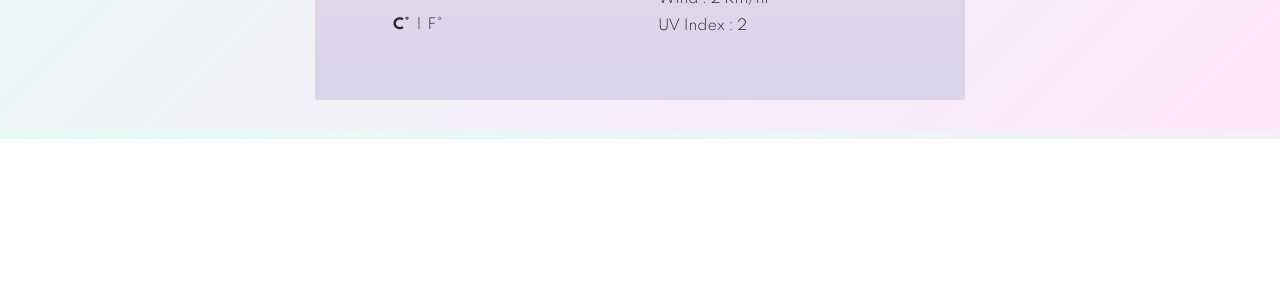
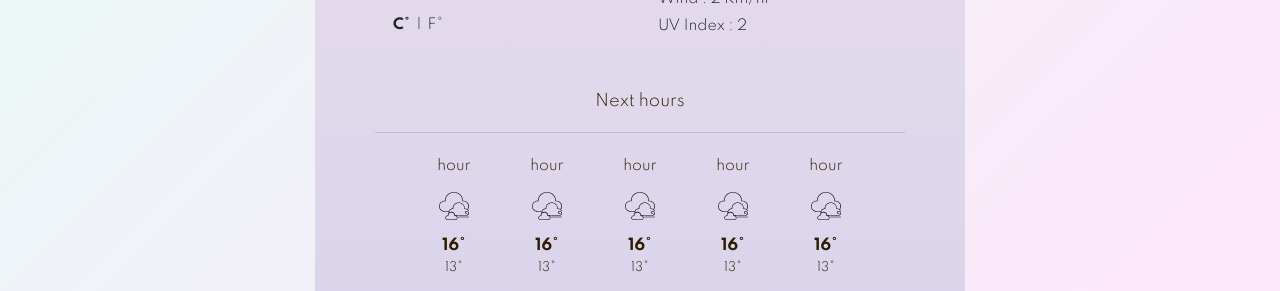
Before and after one commit to rannymonita/weather-app-react, a React (Create React App) app: page / in a window 1280 px wide. Shown: the part 661-952 px from the top of the page. Before the commit the page ends 800 px from the top, so only its background shows below. Built offline with nearby package versions, Linux system fonts and the light colour scheme.

Commit message:
Added Forecast section

```diff
--- a/src/App.js
+++ b/src/App.js
@@ -3,6 +3,7 @@ import Form from "./Form";
 import CurrentDate from "./CurrentDate";
 import City from "./City";
 import CurrentWeather from "./CurrentWeather";
+import Forecast from "./Forecast";
 
 import "./App.css";
 
@@ -14,6 +15,7 @@ function App() {
         <CurrentDate />
         <City />
         <CurrentWeather />
+        <Forecast />
       </header>
     </div>
   );
--- /dev/null
+++ b/src/DailyForecast.js
@@ -0,0 +1,17 @@
+import React from "react";
+import cloudy from "./cloudy.svg";
+
+export default function DailyForecast() {
+  return (
+    <span className="daily-forecast">
+      <ul className="list-group">
+        <li className="list-group-item day">hour</li>
+        <li className="list-group-item icon">
+          <img id="main-icon" alt="weather" src={cloudy} />
+        </li>
+        <li className="list-group-item max-temp">16&deg;</li>
+        <li className="list-group-item min-temp">13&deg;</li>
+      </ul>
+    </span>
+  );
+}
--- a/src/Forecast.js
+++ b/src/Forecast.js
@@ -0,0 +1,43 @@
+import React from "react";
+import DailyForecast from "./DailyForecast";
+
+export default function Forecast() {
+  return (
+    <div className="Forecast">
+      <div className="card card-style text-center">
+        <div className="card-header" id="headingTwo">
+          <h2 className="mb-0">
+            <button
+              className="btn btn-link btn-block text-center collapsed data-title text-nowrap active"
+              type="button"
+              data-bs-toggle="collapse"
+              href="#collapseTwo"
+              data-target="#collapseTwo"
+              aria-expanded="true"
+              aria-controls="collapseTwo"
+            >
+              Next hours
+            </button>
+          </h2>
+        </div>
+
+        <div
+          id="collapseTwo"
+          className="collapse show forecast"
+          aria-labelledby="headingTwo"
+          data-parent="#accordionExample"
+        >
+          <div className="card-body">
+            <div id="forecast-hourly">
+              <DailyForecast />
+              <DailyForecast />
+              <DailyForecast />
+              <DailyForecast />
+              <DailyForecast />
+            </div>
+          </div>
+        </div>
+      </div>
+    </div>
+  );
+}
```
Also changed, not shown: 1 other file (tests, documents, lock files or other folders).
